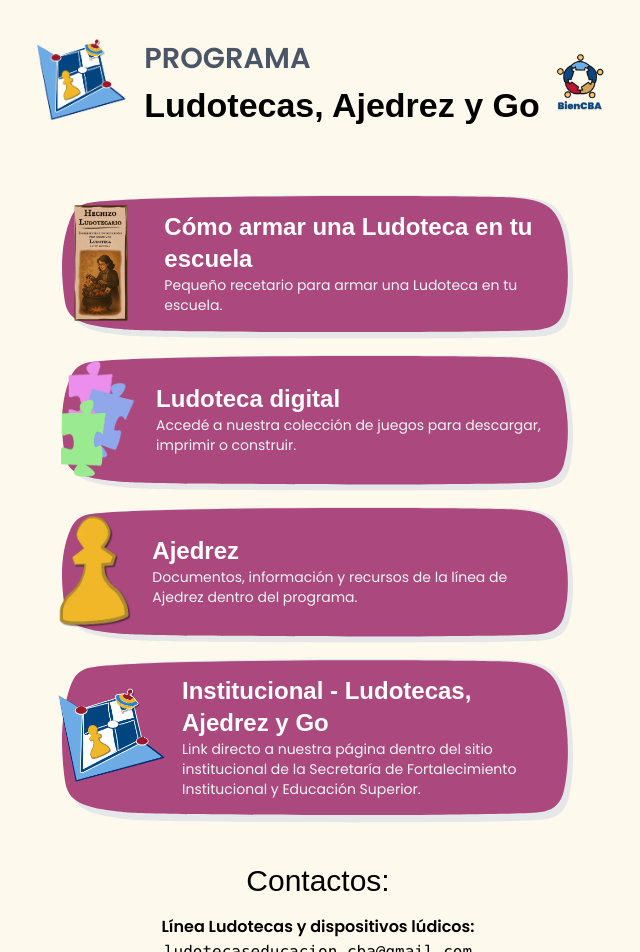
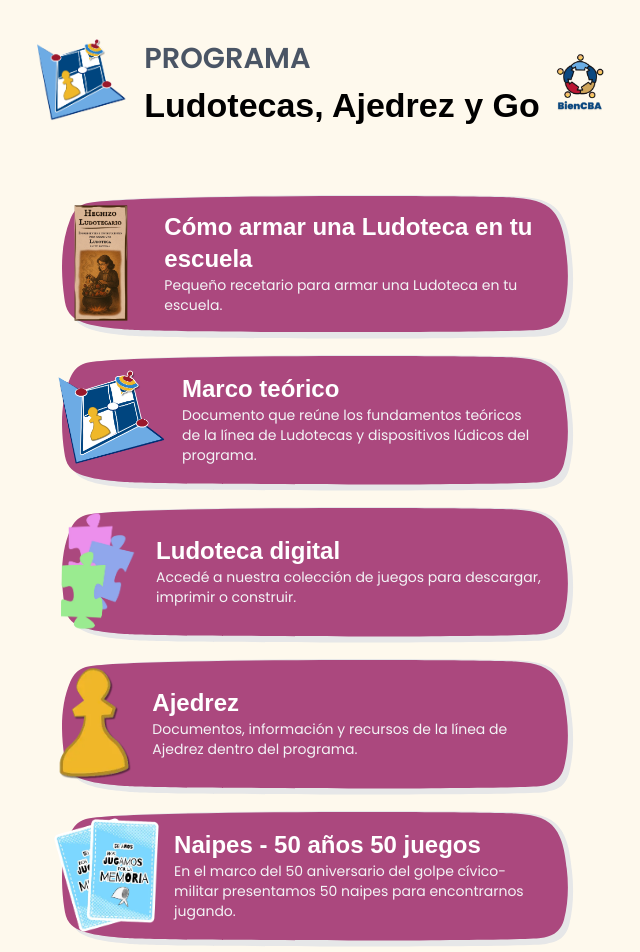
Before and after one commit to VladimirCharkot/ludotecas, a Next.js app: page / in a window 1280 px wide. Shown: the top 952 px of the page, without its empty margins (322-962 px from the left). Built offline with nearby package versions, Linux system fonts and the light colour scheme; a web font is replaced by a local one.

Commit message:
Agrego el marco teórico

```diff
--- a/components/links-svg.tsx
+++ b/components/links-svg.tsx
@@ -20,6 +20,14 @@
     descripcion: "Pequeño recetario para armar una Ludoteca en tu escuela.",
   },
   {
+    titulo: "Marco teórico",
+    url: "https://drive.google.com/file/d/1hv0nVWmp5prA7Izu1ZP_FtX0I3cDwngC/view?usp=sharing",
+    img: Logo,
+    alt: "Logo Ludotecas",
+    descripcion:
+      "Documento que reúne los fundamentos teóricos de la línea de Ludotecas y dispositivos lúdicos del programa.",
+  },
+  {
     titulo: "Ludoteca digital",
     url: "/ludoteca",
     img: PiezasJigsaw,
@@ -35,14 +43,14 @@
     descripcion:
       "Documentos, información y recursos de la línea de Ajedrez dentro del programa.",
   },
-  // {
-  //   titulo: "Naipes - 50 años 50 juegos",
-  //   url: "/ludoteca/50-cartas",
-  //   img: MiniaturaCartas,
-  //   alt: "Miniatura del reverso de las cartas.",
-  //   descripcion:
-  //     "En el marco del 50 aniversario del golpe cívico-militar presentamos 50 naipes para encontrarnos jugando.",
-  // },
+  {
+    titulo: "Naipes - 50 años 50 juegos",
+    url: "/ludoteca/50-cartas",
+    img: MiniaturaCartas,
+    alt: "Miniatura del reverso de las cartas.",
+    descripcion:
+      "En el marco del 50 aniversario del golpe cívico-militar presentamos 50 naipes para encontrarnos jugando.",
+  },
   {
     titulo: "Institucional - Ludotecas, Ajedrez y Go",
     url: "http://www.igualdadycalidadcba.gov.ar/SIPEC-CBA/SFI/DGBE/SPDyC/ludotecas.php",
```
